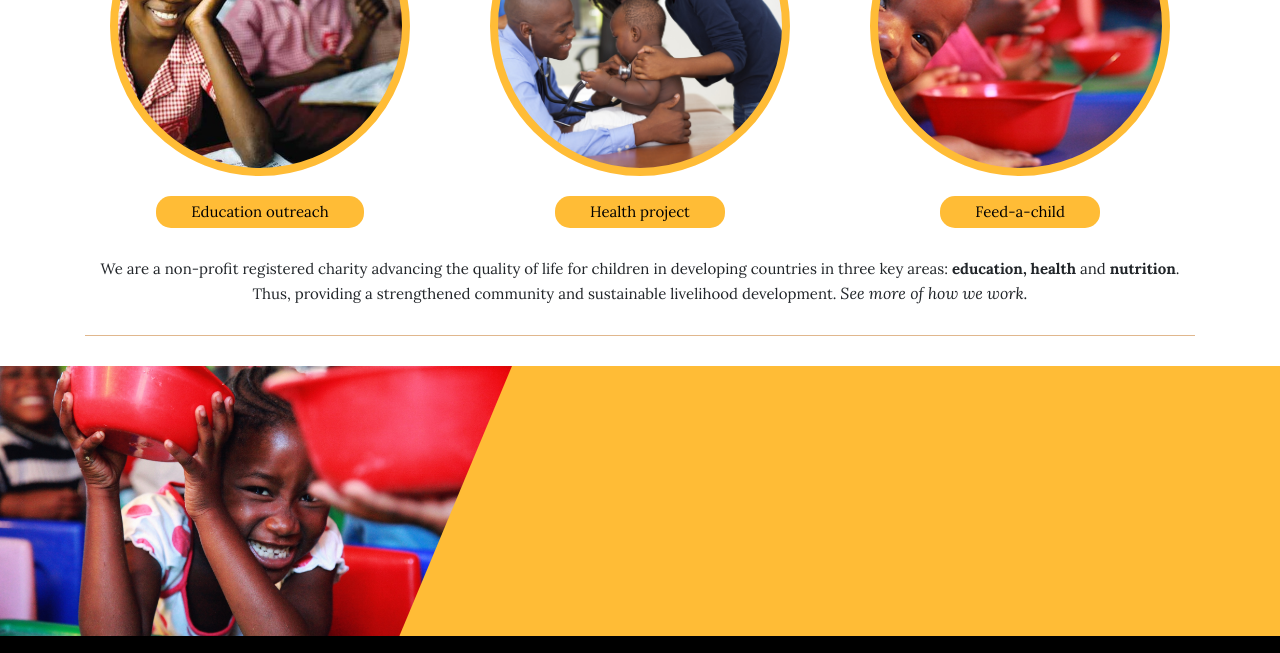
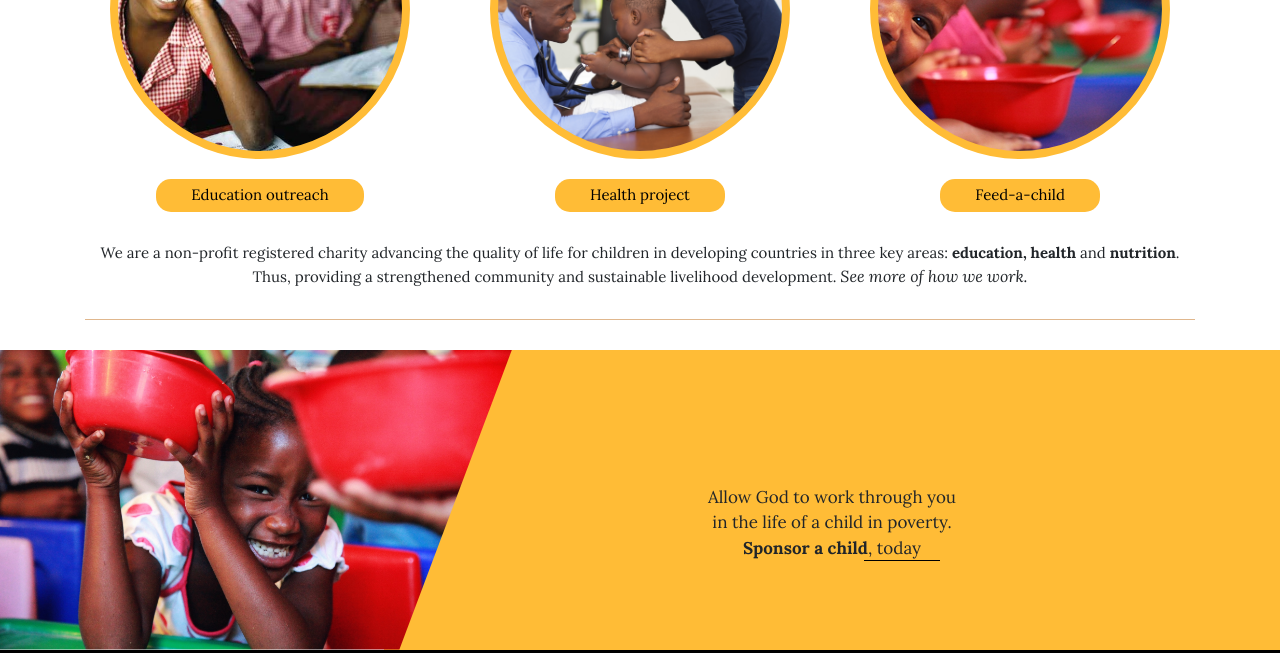
Before and after one commit to ednut/macgregor, a plain HTML site: page index.html in a window 1280 px wide. Shown: the part 1121-1774 px from the top of the page. Drawn offline with nearby package versions, Linux system fonts and the light colour scheme; a web font is replaced by a local one.

Commit message:
makeing landing page changes

```diff
--- a/assets/css/main.less
+++ b/assets/css/main.less
@@ -38,27 +38,32 @@ header{
                 display: inline-block;
                 a{
                     display: inline-block;
-                    margin-left: 10px;
+                    margin-left: 20px;
                     color: black;
                     padding: 10px;
                     text-decoration: none;
                     font-weight: 500;
                     position: relative;
                     &:hover{
-                        color: #fff;
+                        // color: #fff;
                         text-decoration: none;
                     }
                     &:after{
-                        content: "|";
+                        content: " ";
                         right: -11px;
-                        top: 0px;
+                        position: absolute;
+                        top: 9px;
                         font-size: 26px;
+                        border-right: 1px solid #000;
+                        height: 60%;
                     }
+
                 }
                 &:last-child{
                     a{
                         &:after{
-                            content: ""
+                            content: "";
+                            border: none;
                         }
                     }
                 }
@@ -79,6 +84,7 @@ header{
     background-position: 100%;
     background-repeat: no-repeat;
     background-size: cover;
+    border-bottom: 10px solid;
     .overlay{
         position: absolute;
         top: 0;
@@ -204,7 +210,7 @@ header{
 
 .sponsor-a-child{
     position: relative;
-    height: 270px;
+    height: 300px;
     .img-sec{
         position: absolute;
         left: 0;
@@ -225,6 +231,23 @@ header{
         background: #ffbc36;
         width: 70%;
         z-index: -1;
+        padding: 3rem 13rem;
+        .info-text{
+            margin-top: 6rem;
+            padding: 0 8rem;
+            text-align: center;
+            font-size: 17px;
+            position: relative;
+            &:after{
+                content: "";
+                position: absolute;
+                bottom: 0;
+                width: 15%;
+                border-bottom: 1px solid #000;
+                left: 19rem;
+                top: 4.5rem;
+            }
+        }
     }
 }
 
--- a/index.html
+++ b/index.html
@@ -52,7 +52,11 @@
 
                 <section class="sponsor-a-child">
                     <div class="img-sec" style="background-image: url('images/5.jpg')"></div>
-                    <div class="info-sec"></div>
+                    <div class="info-sec">
+                        <div class="info-text">
+                            Allow God to work through you in the life of a child in poverty. <strong>Sponsor a child</strong>, today
+                        </div>
+                    </div>
                 </section>
                 <div class="sub-section">
                     <div class="container">
```
Also changed, not shown: assets/css/main.css.
